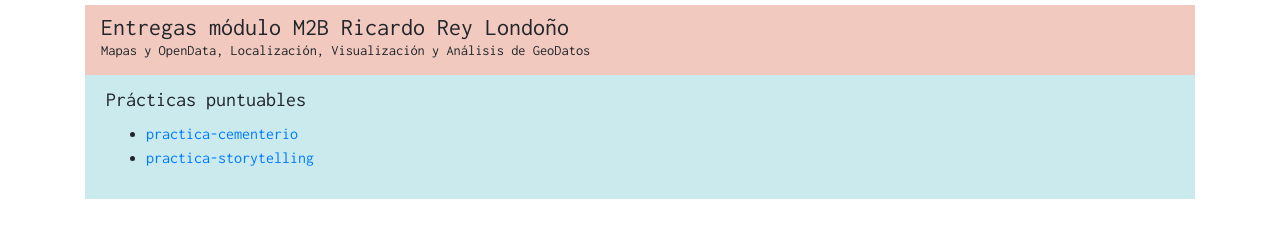
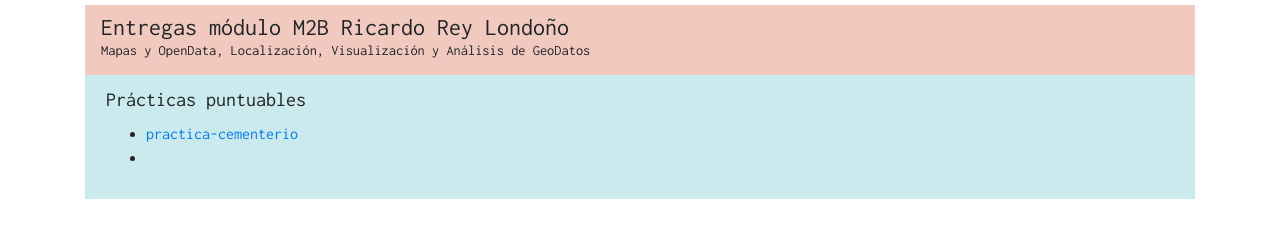
Before and after one commit to RicardoReyLondono/Entregas, a plain HTML site: page index.html in a window 1280 px wide. Drawn offline with nearby package versions, Linux system fonts and the light colour scheme.

Commit message:
Entrega storytelling avance 6

```diff
--- a/index.html
+++ b/index.html
@@ -61,7 +61,6 @@
               <a href="practica-cementerio.html" target="_blank">practica-cementerio</a>
             </li>
             <li>
-              <a href="storytelling.html" target="_blank">practica-storytelling</a>
             </li>
           </ul>
         </div>
```
